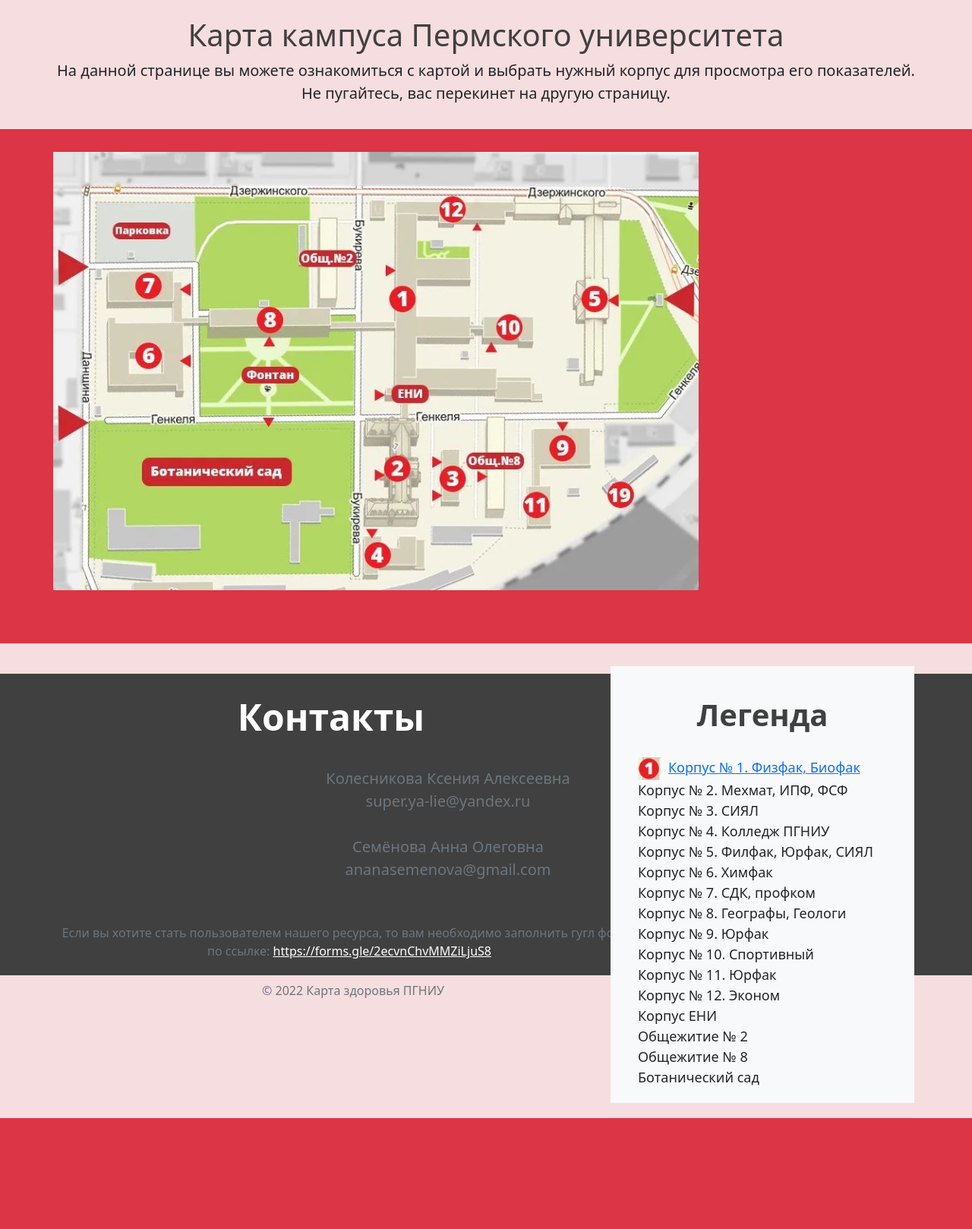
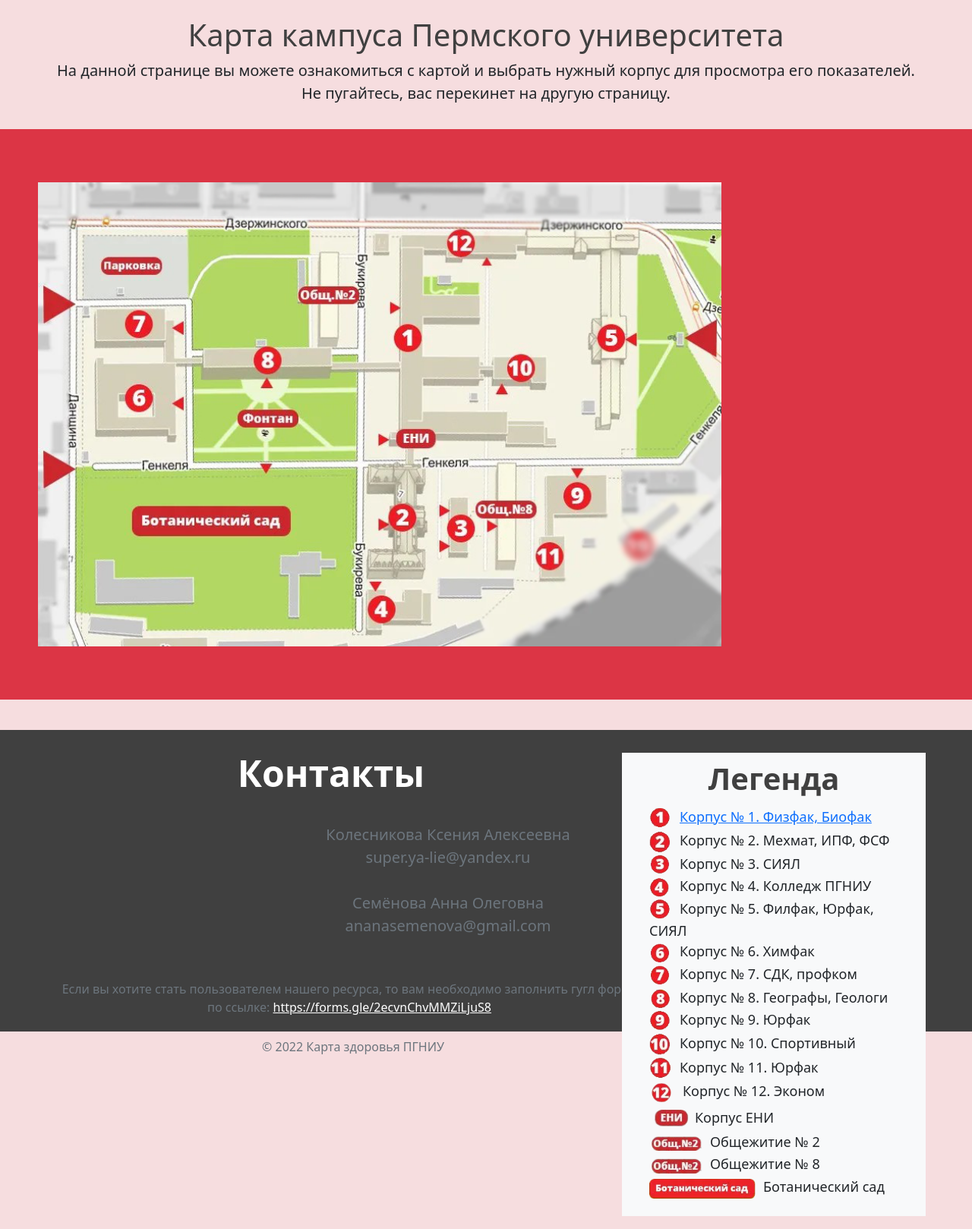
Before and after one commit to AnanaSemenova/map, a Django app: page /map_PGU in a window 1280 px wide. Shown: the part 135-1753 px from the top of the page at 76% size. Before the commit the page ends 1607 px from the top, so only its background shows below. Run offline with Django 4.2, Linux system fonts and the light colour scheme.

Commit message:
change map

```diff
--- a/mainall/static/mainall/css/styles.css
+++ b/mainall/static/mainall/css/styles.css
@@ -16,6 +16,7 @@
 
 h1.header_text1 {
     text-align: center;
+    margin-top: -30px;
     color: #404040;
 }
 
@@ -46,6 +47,7 @@
 .spisok1 {
     font-size: large;
     list-style-type: none;
+    margin-top: -20px;
 }
 
 a.link_form {
@@ -53,10 +55,10 @@
 }
 
 .map {
-    width: 850px;
-    margin-left: 70px;
+    width: 900px;
+    margin-left: 50px;
     margin-bottom: 70px;
-    margin-top: 30px;
+    margin-top: 70px;
 }
 
 .mapcolor {
@@ -66,11 +68,11 @@
 
 .legenda {
     width: 400px;
-    height: 575px;
+    height: 610px;
     position: relative;
-    left: -60px;
+    left: -45px;
     float: right;
-    margin-top: 30px;
+    margin-top: 70px;
 }
 
 
@@ -78,3 +80,7 @@
     width: 30px;
     margin-right: 10px;
 }
+
+.text {
+    margin-right: 10px;
+}
--- a/mainall/templates/mainall/map_PGU.html
+++ b/mainall/templates/mainall/map_PGU.html
@@ -9,28 +9,28 @@
 
  <div>
     <div class = "mapcolor">
-      <img class ="map" src="mainall/static/mainall/media/mapPGU.jpg" alt="map"/>
+      <img class ="map" src="mainall/static/mainall/media/mapPGU.png" alt="map"/>
       <div class="legenda p-4 mb-2 bg-light mx-3">
         <div class="container-fluid py-3">
             <h1 class="header_text1 display-6 fw-bold">Легенда</h1>
         <div class="spisok1 py-4" type="circle">
 
             <li><img class ="nomer" src="mainall/static/mainall/media/1.png" alt="nomer"/><a href="/login">Корпус № 1. Физфак, Биофак</a></li>
-            <li>Корпус № 2. Мехмат, ИПФ, ФСФ</li>
-            <li>Корпус № 3. СИЯЛ</li>
-            <li>Корпус № 4. Колледж ПГНИУ</li>
-            <li>Корпус № 5. Филфак, Юрфак, СИЯЛ</li>
-            <li>Корпус № 6. Химфак</li>
-            <li>Корпус № 7. СДК, профком</li>
-            <li>Корпус № 8. Географы, Геологи</li>
-            <li>Корпус № 9. Юрфак</li>
-            <li>Корпус № 10. Спортивный</li>
-            <li>Корпус № 11. Юрфак</li>
-            <li>Корпус № 12. Эконом</li>
-            <li>Корпус ЕНИ</li>
-            <li>Общежитие № 2</li>
-            <li>Общежитие № 8</li>
-            <li>Ботанический сад</li>
+            <li><img class ="nomer" src="mainall/static/mainall/media/2.png" alt="nomer"/>Корпус № 2. Мехмат, ИПФ, ФСФ</li>
+            <li><img class ="nomer" src="mainall/static/mainall/media/3.png" alt="nomer"/>Корпус № 3. СИЯЛ</li>
+            <li><img class ="nomer" src="mainall/static/mainall/media/4.png" alt="nomer"/>Корпус № 4. Колледж ПГНИУ</li>
+            <li><img class ="nomer" src="mainall/static/mainall/media/5.png" alt="nomer"/>Корпус № 5. Филфак, Юрфак, СИЯЛ</li>
+            <li><img class ="nomer" src="mainall/static/mainall/media/6.png" alt="nomer"/>Корпус № 6. Химфак</li>
+            <li><img class ="nomer" src="mainall/static/mainall/media/7.png" alt="nomer"/>Корпус № 7. СДК, профком</li>
+            <li><img class ="nomer" src="mainall/static/mainall/media/8.png" alt="nomer"/>Корпус № 8. Географы, Геологи</li>
+            <li><img class ="nomer" src="mainall/static/mainall/media/9.png" alt="nomer"/>Корпус № 9. Юрфак</li>
+            <li><img class ="nomer" src="mainall/static/mainall/media/10.png" alt="nomer"/>Корпус № 10. Спортивный</li>
+            <li><img class ="nomer" src="mainall/static/mainall/media/11.png" alt="nomer"/>Корпус № 11. Юрфак</li>
+            <li><img class ="text" src="mainall/static/mainall/media/12.png" alt="text" width="34px"/>Корпус № 12. Эконом</li>
+            <li><img src="mainall/static/mainall/media/ENI.png" width="60px"/>Корпус ЕНИ</li>
+            <li><img class ="text" src="mainall/static/mainall/media/obshezh2.png" alt="text" width="70px"/>Общежитие № 2</li>
+            <li><img class ="text" src="mainall/static/mainall/media/obshezh2.png" alt="text" width="70px"/>Общежитие № 8</li>
+            <li><img class ="text" src="mainall/static/mainall/media/BotSad.png" alt="text" width="140px"/>Ботанический сад</li>
 
         </div>
         </div>
```
Also changed, not shown: mainall/static/mainall/media/1.png, mainall/static/mainall/media/10.png (added), mainall/static/mainall/media/11.png (added), mainall/static/mainall/media/12.png (added), mainall/static/mainall/media/2.png (added), mainall/static/mainall/media/3.png (added), mainall/static/mainall/media/4.png (added), mainall/static/mainall/media/5.png (added), mainall/static/mainall/media/6.png (added), mainall/static/mainall/media/7.png (added), mainall/static/mainall/media/8.png (added), mainall/static/mainall/media/9.png (added), mainall/static/mainall/media/BotSad.png (added), mainall/static/mainall/media/ENI.png (added), 3 more files.
